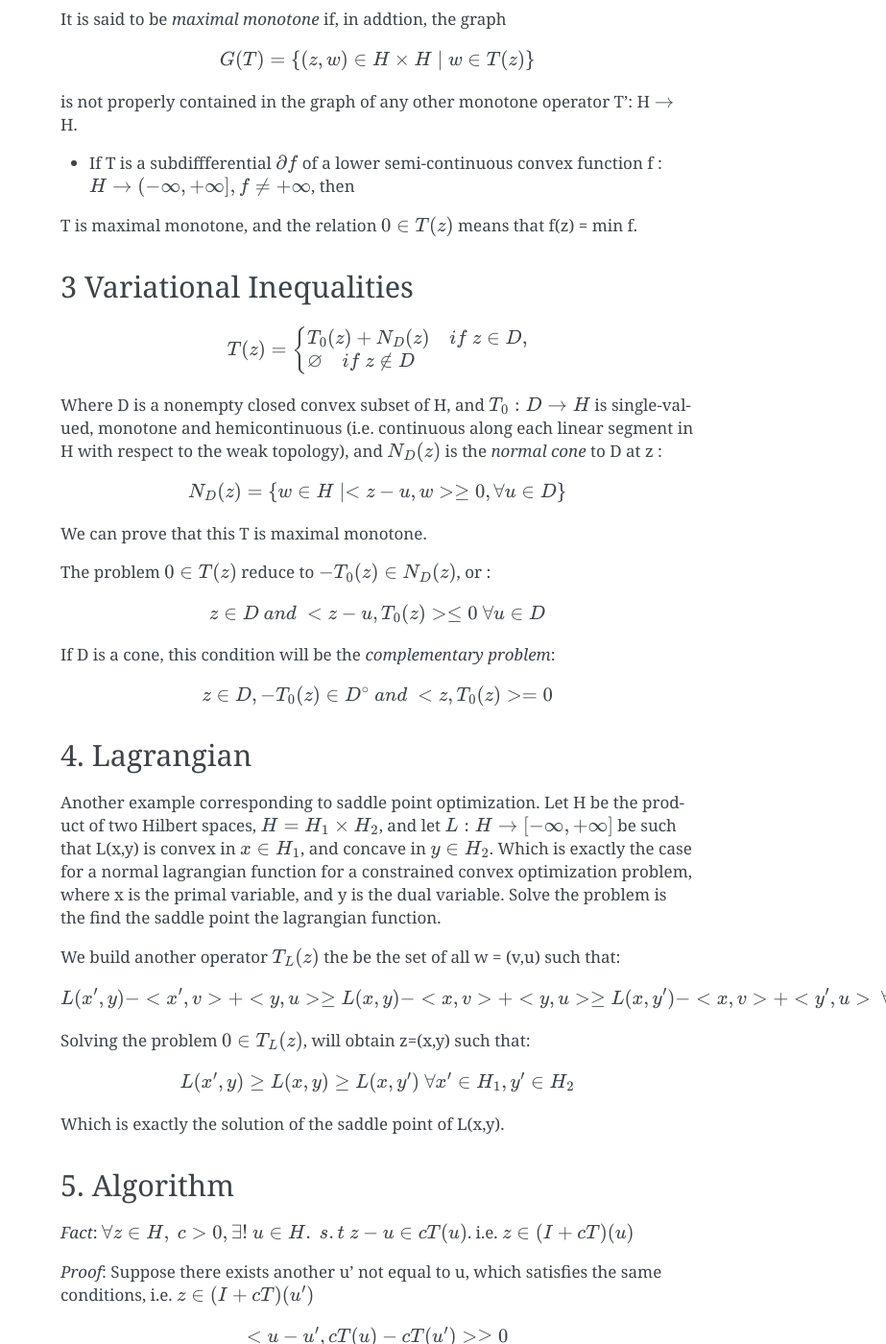
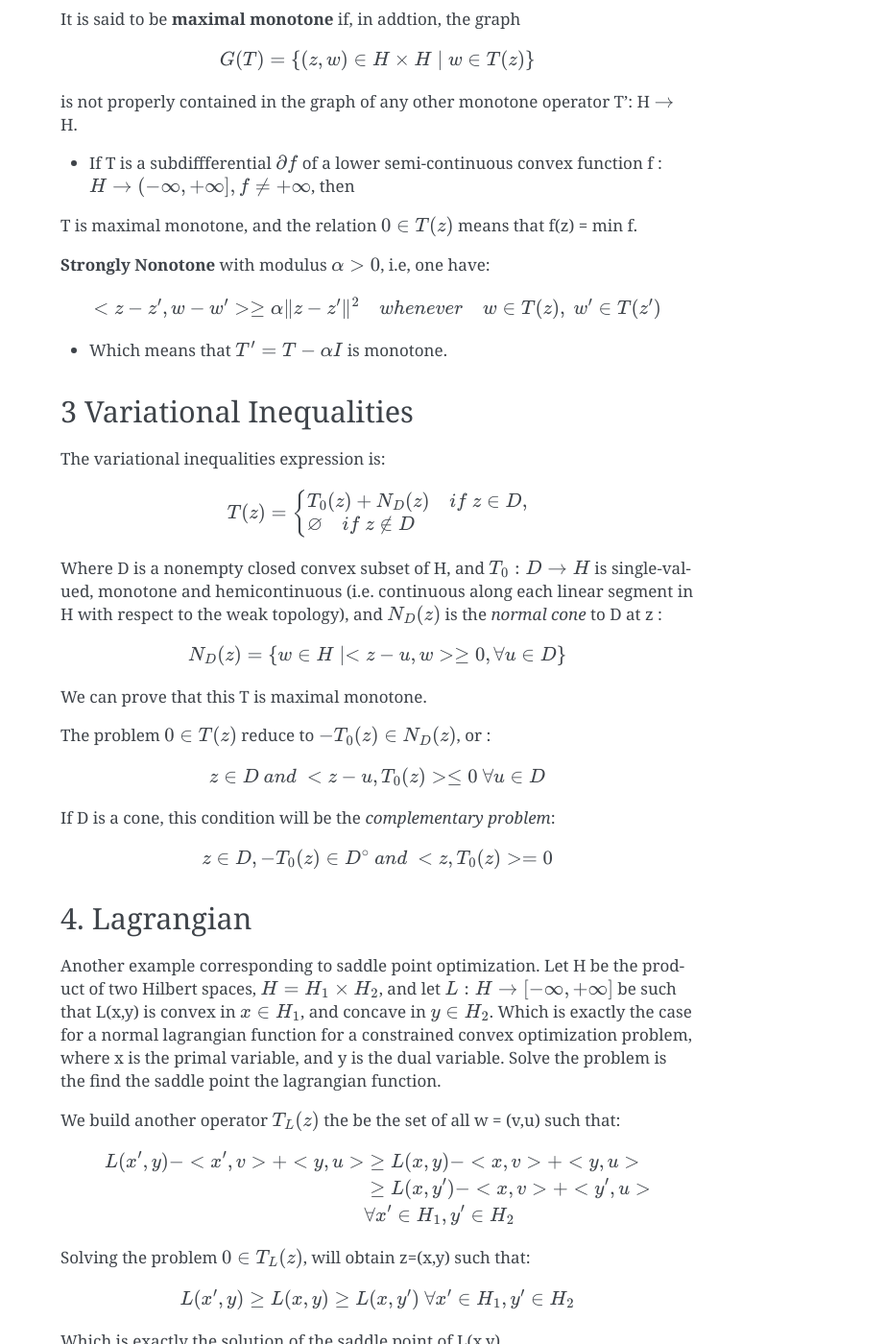
Before and after one commit to gggliuye/cvx_learning, a Sphinx documentation site: the page built from docs/ProximalAlgorithms/Monotone.rst, in a window 1280 px wide and 1400 px high, scrolled down 1365 px. Shown: the whole window at 96% size, without its empty margins (357-1280 px from the left). Built offline with Sphinx 7.4.7, drawn with Linux system fonts in a browser that asks for light colours; some of the changed text lies outside the part shown.

Commit message:
Update Monotone.rst

```diff
--- a/docs/ProximalAlgorithms/Monotone.rst
+++ b/docs/ProximalAlgorithms/Monotone.rst
@@ -53,12 +53,12 @@
 2. Monotone operator
 -----------------------------
 
-*Definition* : Let H be a real Hilbert spave with inner product :math:`<\cdot, \cdot>`. A multifunction T : H :math:`\to` H is said to be a *monotone operator* if:
+**Definition Monotone** : Let H be a real Hilbert spave with inner product :math:`<\cdot, \cdot>`. A multifunction T : H :math:`\to` H is said to be a *monotone operator* if:
 
 .. math::
   <z-z', w- w'> \ge 0 \quad whenever \quad w\in T(z), \ w'\in T(z')
 
-It is said to be *maximal monotone* if, in addtion, the graph
+It is said to be **maximal monotone** if, in addtion, the graph
 
 .. math::
   G(T) = \{ (z, w)\in H \times H \mid w \in T(z)  \}
@@ -68,8 +68,17 @@
 * If T is a subdiffferential :math:`\partial f` of a lower semi-continuous convex function f : :math:`H \to (-\infty , +\infty], f \ne +\infty`, then
 T is maximal monotone, and the relation :math:`0\in T(z)` means that f(z) = min f.
 
+**Strongly Nonotone** with modulus :math:`\alpha > 0`, i.e, one have:
+
+.. math::
+  <z-z', w- w'> \ge \alpha \|z-z'\|^{2} \quad whenever \quad w\in T(z), \ w'\in T(z')
+
+* Which means that :math:`T' = T  - \alpha I` is monotone.
+
 3 Variational Inequalities
 ---------------------------
+
+The variational inequalities expression is:
 
 .. math::
   T(z) = \begin{cases}
@@ -106,7 +115,11 @@
 We build another operator :math:`T_{L}(z)` the be the set of all w = (v,u) such that:
 
 .. math::
-  L(x',y)- <x',v> + <y,u> \ge L(x,y) - <x,v> + <y,u> \ge L(x,y')-<x,v>+<y',u> \ \forall x'\in H_{1},y'\in H_{2}
+  \begin{align*}
+  L(x',y)- <x',v> + <y,u> & \ge L(x,y) - <x,v> + <y,u> \\
+  & \ge L(x,y')-<x,v>+<y',u> \\
+  & \forall x'\in H_{1},y'\in H_{2}
+  \end{align*}
 
 Solving the problem :math:`0 \in T_{L}(z)`, will obtain z=(x,y) such that:
 
@@ -118,9 +131,9 @@
 5. Algorithm
 -------------------------
 
-*Fact*: :math:`\forall z \in H, \ c > 0, \exists ! \ u \in H. \ s.t \ z-u\in cT(u)`. i.e. :math:`z\in (I + cT)(u)`
+**Fact**: :math:`\forall z \in H, \ c > 0, \exists ! \ u \in H. \ s.t \ z-u\in cT(u)`. i.e. :math:`z\in (I + cT)(u)`
 
-*Proof*: Suppose there exists another u' not equal to u, which satisfies the same conditions, i.e. :math:`z\in (I + cT)(u')`
+**Proof**: Suppose there exists another u' not equal to u, which satisfies the same conditions, i.e. :math:`z\in (I + cT)(u')`
 
 .. math::
   <u-u', cT(u)- cT(u')> \ge 0
@@ -134,7 +147,7 @@
 .. math::
   u = u'
 
-**Done proof.**
+**Done proof**
 
 From this fact (:math:`z\in (I + cT)(u)`), we have :
 
@@ -145,15 +158,11 @@
 
 As we have P(z) =z, if and only if :math:`0\in T(z)`:
 
-5.1 Algorithm
-~~~~~~~~~~~~~~~~~~~~~~~~~~
 
-*Algorithm*: :math:`z^{k+1} \approx P_{k}(z^{k}) = (I+c_{k}T)^{-1}(z^{k})`
+**Algorithm**: :math:`z^{k+1} \approx P_{k}(z^{k}) = (I+c_{k}T)^{-1}(z^{k})`
 
-5.2 Case 1 : partial derivative
-~~~~~~~~~~~~~~~~~~~~~~~~~~
 
-*Case 1* : If we take T = :math:`\partial f`, we have:
+**Case 1** : If we take T = :math:`\partial f`, we have:
 
 .. math::
   z^{k+1} \approx P_{k}(z^{k}) = (I+c_{k}\partial f)^{-1}(z^{k})
@@ -167,10 +176,8 @@
 .. math::
   z^{k+1}\approx \arg\min_{z} (f(z) + (1/2c_{k})\|z - z^{k}  \|_{2}^{2})
 
-5.3 Case 2: convex-concave
-~~~~~~~~~~~~~~~~~~~~~~~~
 
-For T corresponding to a convex-concave function L , it becomes :
+**Case 2** : For T corresponding to a convex-concave function L , it becomes :
 
 .. math::
   (x^{k+1}, y^{k+1}) \approx \arg minimax_{x,y} \Lambda_{k}(x,y)
@@ -201,4 +208,7 @@
 8. Convergence
 ----------------------
 
-See the paper.
+See more in the paper.
+
+* The strong convergence is affirmative if :math:`T = \partial f` with f quadratic.
+* The strong convergence is assured if :math:`c_{k}` is bounded away from zero and T is strongly monotone. In which case :math:`P_{k}' = (I + c_{k}'T')^{-1}` is nonexpansive for any :math:`c_{k} >0`  (left to prove).
```
